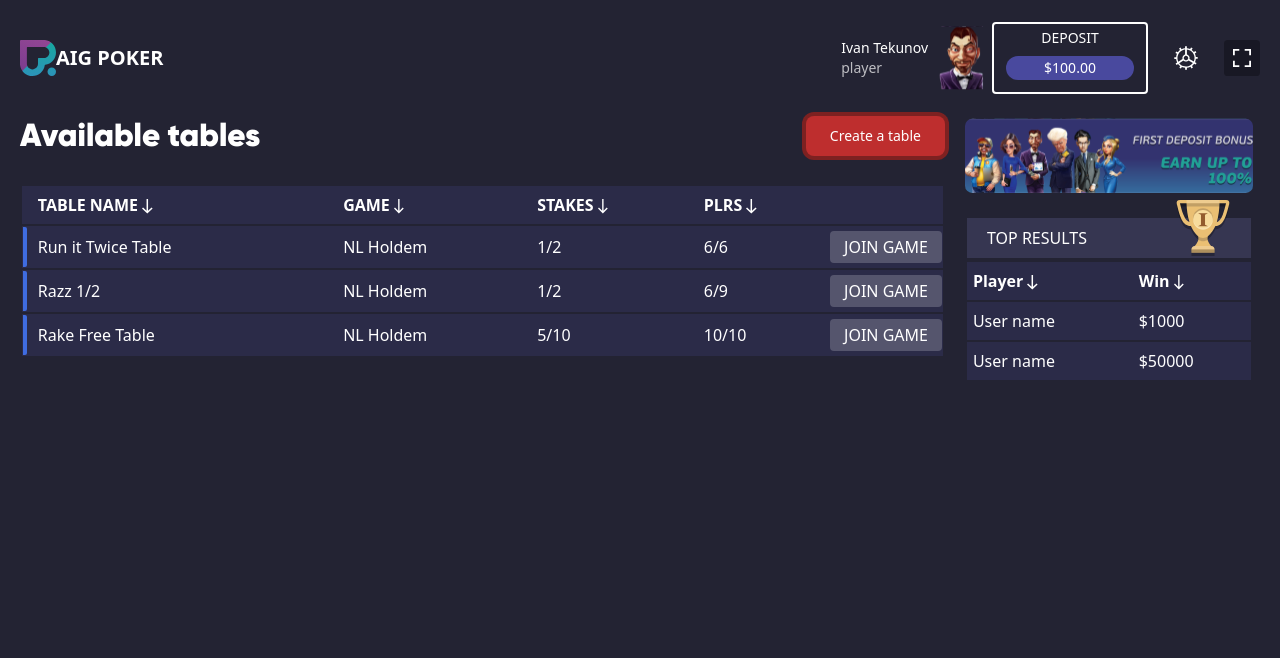
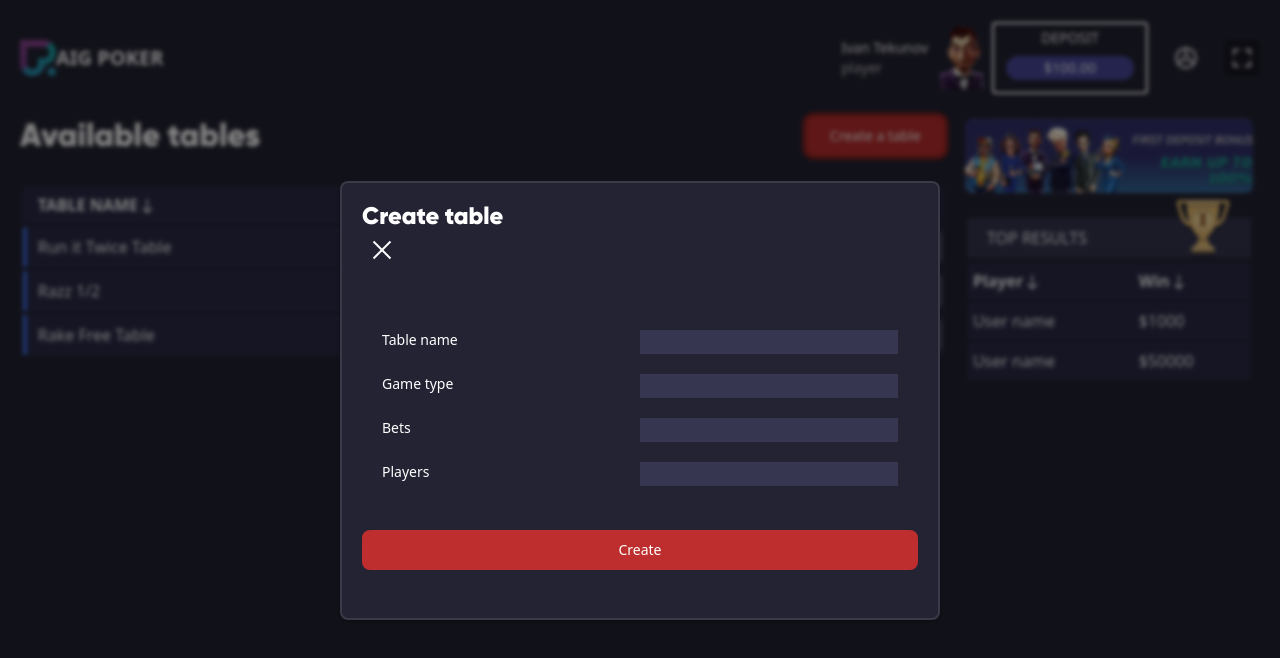
Before and after one commit to kxnkxv/yandex-poker, a React app: page /tables in a window 1280 px wide. Both pictures are taken after a click on the button "Create a table". Shown: the top 658 px of the page. Built offline with nearby package versions, Linux system fonts and the light colour scheme; the HTML template or start-up script is replaced by a standard one.

Commit message:
create table modal

```diff
--- a/src/pages/tables/Tables.tsx
+++ b/src/pages/tables/Tables.tsx
@@ -1,19 +1,32 @@
 import HearderMenu from 'Features/components/header-menu/HeaderMenu'
-import React from 'react'
+import React, { useState } from 'react'
 import Button from 'Features/ui/button/Button'
 import Banner from 'Images/banner.svg'
 import Cup from 'Images/cup.svg'
 import TablesList from './tablesList/TablesList'
 import Arrow from 'Images/arrow.svg'
+import Modal from 'Features/ui/modal/Modal'
+import Input from 'Features/ui/input/Input'
 
 export type ITableProps = {
   tableId?: number
 }
-const createTable = (_props: any) => {
-  console.log("created")
-}
 
 const Tables = (props: ITableProps) => {
+  const [isModalOpened, setIsModalOpened] = useState(false)
+
+  const createTable = () => {
+    console.log("created")
+  }
+
+  const openModal = () => {
+    setIsModalOpened(true)
+  }
+
+  const closeModal = () => {
+    setIsModalOpened(false)
+  }
+
   return (
     <div className='p-5 w-full'>
       <HearderMenu />
@@ -25,9 +38,20 @@ const Tables = (props: ITableProps) => {
                 <h1>Available tables</h1>
               </div>
               <div>
-                <Button clicked={createTable}>Create a table</Button>
+                <Button clicked={openModal}>Create a table</Button>
               </div>
             </div>
+            <Modal title='Create table' open={isModalOpened} closeHandle={closeModal}>
+              <div className='grid gap-1 mb-5 grid-cols-1'>
+              <div className='grid grid-cols-2 p-5 gap-0'>
+                  <Input className='bg-magenta mb-5' label='Table name' />
+                  <Input className='bg-magenta mb-5' label='Game type' />
+                  <Input className='bg-magenta mb-5' label='Bets' />
+                  <Input className='bg-magenta mb-5' label='Players'/>
+             </div>
+                <Button clicked={createTable}>Create</Button>
+              </div>
+            </Modal>
             <TablesList tables={null}></TablesList>
           </div>
         </div>
@@ -39,7 +63,7 @@ const Tables = (props: ITableProps) => {
           </div>
           <table className='w-full table-auto'>
             <tr className='bg-blue h-10 border-2 border-dark-blue text-left'>
-              <th/>
+              <th />
               <th>
                 Player
                 <img className='h-4 pl-1 inline' src={Arrow} alt='user photo' />
@@ -50,12 +74,12 @@ const Tables = (props: ITableProps) => {
               </th>
             </tr>
             <tr className='bg-blue h-10 border-2 border-dark-blue hover:bg-magenta'>
-              <td/>
+              <td />
               <td>User name</td>
               <td>$1000</td>
             </tr>
             <tr className='bg-blue h-10 border-2 border-dark-blue hover:bg-magenta'>
-              <td/>
+              <td />
               <td>User name</td>
               <td>$50000</td>
             </tr>
```
